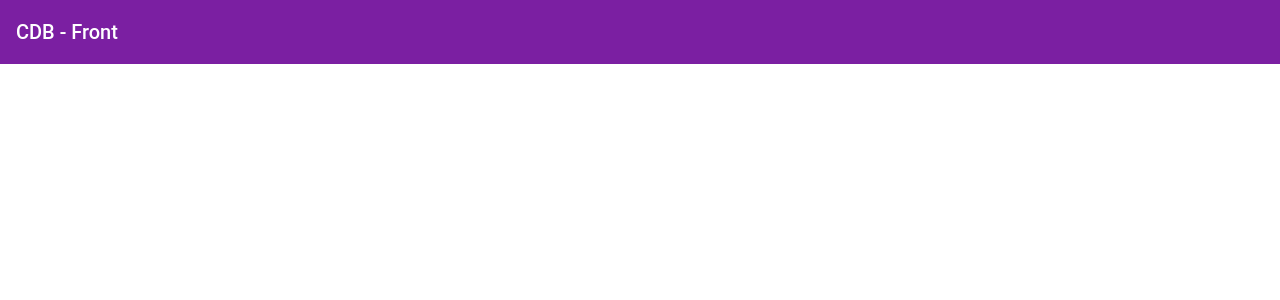
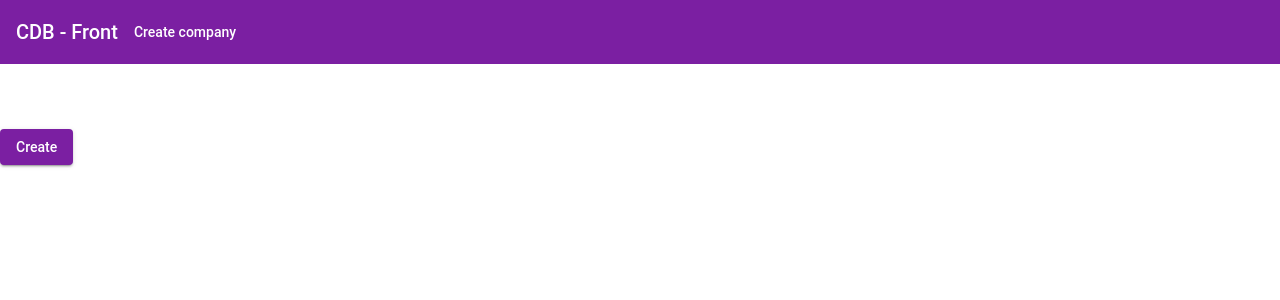
Before and after one commit to Chocopampa/cdb-front, an Angular app: page /companies/create in a window 1280 px wide. Shown: the top 300 px of the page. Built offline with nearby package versions, Linux system fonts and the light colour scheme; no server answers.

Commit message:
Creation of company functional

```diff
--- a/src/app/app-routing.module.ts
+++ b/src/app/app-routing.module.ts
@@ -2,11 +2,16 @@ import { NgModule } from '@angular/core';
 import { Routes, RouterModule } from '@angular/router';
 import { CompanyListComponent } from './company/routed/company-list/company-list.component';
 import { CompanyOverviewComponent } from './company/routed/company-overview/company-overview.component';
+import { CompanyCreateComponent } from './company/routed/company-create/company-create.component';
 
 const routes: Routes = [
   {
     path: 'companies',
     component: CompanyListComponent
+  },
+  {
+    path: 'companies/create',
+    component: CompanyCreateComponent
   },
   {
     path: 'companies/:id',
--- a/src/app/app.module.ts
+++ b/src/app/app.module.ts
@@ -7,6 +7,7 @@ import { CompanyModule } from './company/company.module';
 import { CustomMaterialModule } from './custom-material/custom-material.module';
 import { HttpClientModule } from '@angular/common/http';
 import { HeaderComponent } from './shared/components/header/header.component';
+import { BrowserAnimationsModule } from '@angular/platform-browser/animations';
 
 @NgModule({
   declarations: [
@@ -18,6 +19,7 @@ import { HeaderComponent } from './shared/components/header/header.component';
     AppRoutingModule,
     CompanyModule,
     CustomMaterialModule,
+    BrowserAnimationsModule,
     HttpClientModule
   ],
   providers: [],
--- a/src/app/company/company.module.ts
+++ b/src/app/company/company.module.ts
@@ -5,10 +5,16 @@ import { CustomMaterialModule } from '../custom-material/custom-material.module'
 import { CompanyDetailComponent } from './routed/company-detail/company-detail.component';
 import { RouterModule } from '@angular/router';
 import { CompanyOverviewComponent } from './routed/company-overview/company-overview.component';
+import { CompanyCreateComponent } from './routed/company-create/company-create.component';
+import { FormsModule, ReactiveFormsModule } from '@angular/forms';
 
 @NgModule({
-  declarations: [CompanyListComponent, CompanyDetailComponent, CompanyOverviewComponent],
-  imports: [CommonModule, CustomMaterialModule, RouterModule],
-  exports: [CompanyListComponent, CompanyDetailComponent]
+  declarations: [CompanyListComponent, CompanyDetailComponent, CompanyOverviewComponent, CompanyCreateComponent],
+  imports: [CommonModule, CustomMaterialModule, RouterModule,
+    FormsModule,
+    ReactiveFormsModule],
+  exports: [CompanyListComponent, CompanyDetailComponent,
+    FormsModule,
+    ReactiveFormsModule]
 })
 export class CompanyModule {}
--- /dev/null
+++ b/src/app/company/routed/company-create/company-create.component.html
@@ -0,0 +1,8 @@
+<div class="example-container">
+  <mat-form-field>
+    <input matInput placeholder="Name" [(ngModel)]="company.name"/>
+  </mat-form-field>
+  <mat-card-actions>
+    <button mat-raised-button color="primary" (click)="postCompany()">Create</button>
+  </mat-card-actions>
+</div>
--- /dev/null
+++ b/src/app/company/routed/company-create/company-create.component.scss
@@ -0,0 +1,8 @@
+.example-container {
+  display: flex;
+  flex-direction: column;
+}
+
+.example-container > * {
+  width: 300px;
+}
--- /dev/null
+++ b/src/app/company/routed/company-create/company-create.component.ts
@@ -0,0 +1,29 @@
+import { Component, OnInit } from '@angular/core';
+import { Company } from '../../shared/company.model';
+import { CompanyService } from '../../shared/company.service';
+
+@Component({
+  selector: 'app-company-create',
+  templateUrl: './company-create.component.html',
+  styleUrls: ['./company-create.component.scss']
+})
+export class CompanyCreateComponent implements OnInit {
+
+  company: Company;
+
+  constructor(private _companyService: CompanyService) { }
+
+  ngOnInit() {
+    this.company = new Company();
+  }
+
+  postCompany() {
+    this.handlePostCompany();
+    this._companyService.postCompany(this.company).subscribe();
+  }
+
+  handlePostCompany() {
+    this.company.id = null;
+  }
+
+}
--- a/src/app/company/shared/company.service.ts
+++ b/src/app/company/shared/company.service.ts
@@ -8,7 +8,7 @@ import { Observable } from 'rxjs';
 })
 export class CompanyService {
 
-  SERVER_URL = 'http://10.0.1.200:8080/webapp/Company';
+  SERVER_URL = 'http://localhost:8080/webapp/Company';
 
   constructor(private _httpClient: HttpClient) { }
 
@@ -19,4 +19,8 @@ export class CompanyService {
   getCompany(id: string): Observable<Company> {
     return this._httpClient.get<Company>(`${this.SERVER_URL}/${id}`);
   }
+
+  postCompany(company: Company): Observable<Company> {
+    return this._httpClient.post<Company>(`${this.SERVER_URL}/create`, company);
+  }
 }
--- a/src/app/custom-material/custom-material.module.ts
+++ b/src/app/custom-material/custom-material.module.ts
@@ -3,10 +3,12 @@ import { CommonModule } from '@angular/common';
 import { MatToolbarModule } from '@angular/material/toolbar';
 import { MatCardModule } from '@angular/material/card';
 import { MatButtonModule } from '@angular/material/button';
+import { MatFormFieldModule } from '@angular/material/form-field';
+import { MatInputModule } from '@angular/material/input';
 
 @NgModule({
   declarations: [],
-  imports: [CommonModule, MatCardModule, MatToolbarModule, MatButtonModule],
-  exports: [MatCardModule, MatToolbarModule, MatButtonModule]
+  imports: [CommonModule, MatCardModule, MatToolbarModule, MatButtonModule, MatFormFieldModule, MatInputModule],
+  exports: [MatCardModule, MatToolbarModule, MatButtonModule, MatFormFieldModule, MatInputModule]
 })
 export class CustomMaterialModule {}
--- a/src/app/shared/components/header/header.component.html
+++ b/src/app/shared/components/header/header.component.html
@@ -1,4 +1,4 @@
 <mat-toolbar color="primary">
   <span [routerLink]="['/companies']">CDB - Front</span>
-  <!-- <a mat-button color="basic" [routerLink]="['/companies','create']">Créer recette</a> -->
+  <a mat-button color="basic" [routerLink]="['/companies','create']">Create company</a>
 </mat-toolbar>
```
Also changed, not shown: src/app/company/shared/company.mock.ts (deleted, +0 -20 lines), 1 other file (tests, documents, lock files or other folders).
